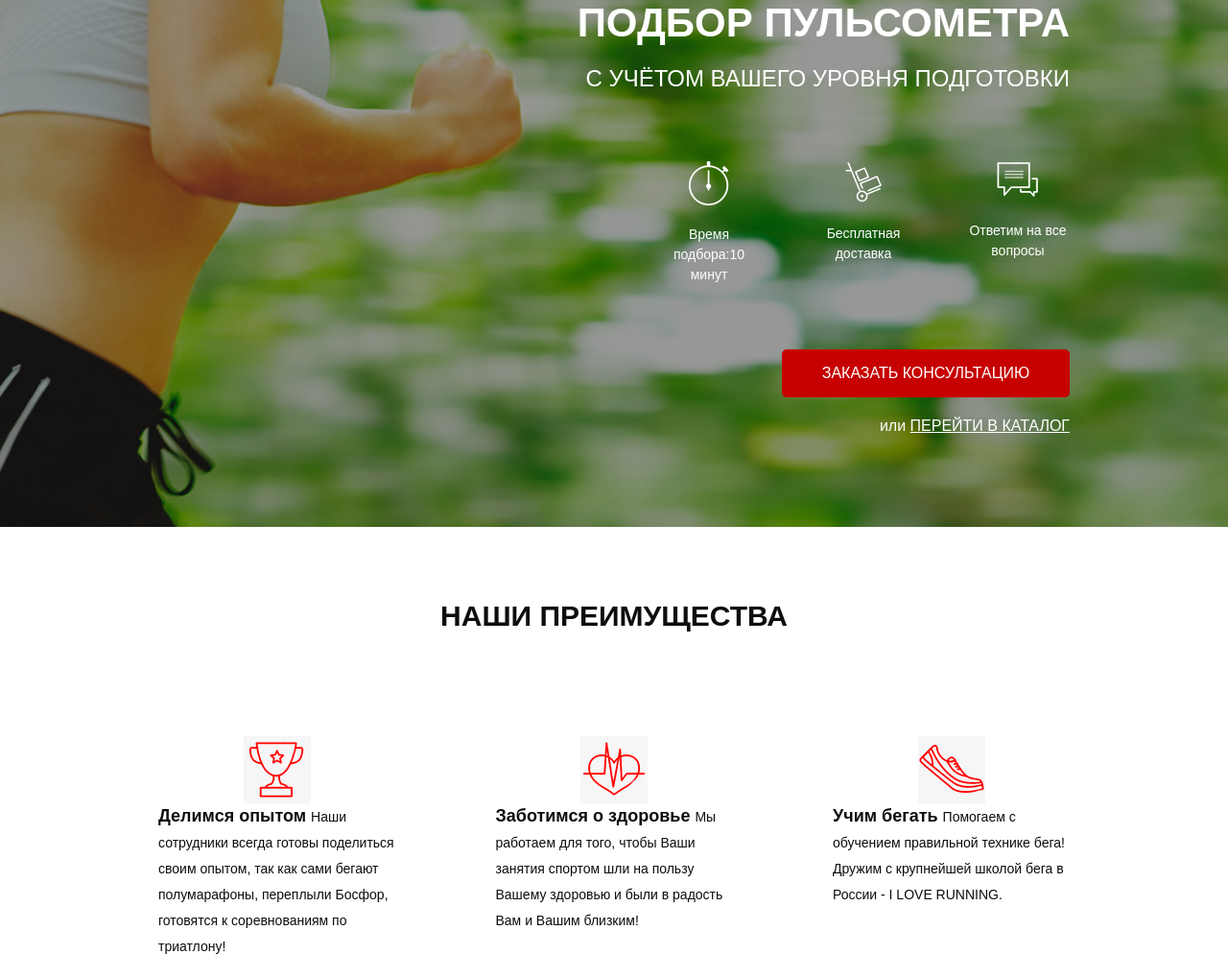
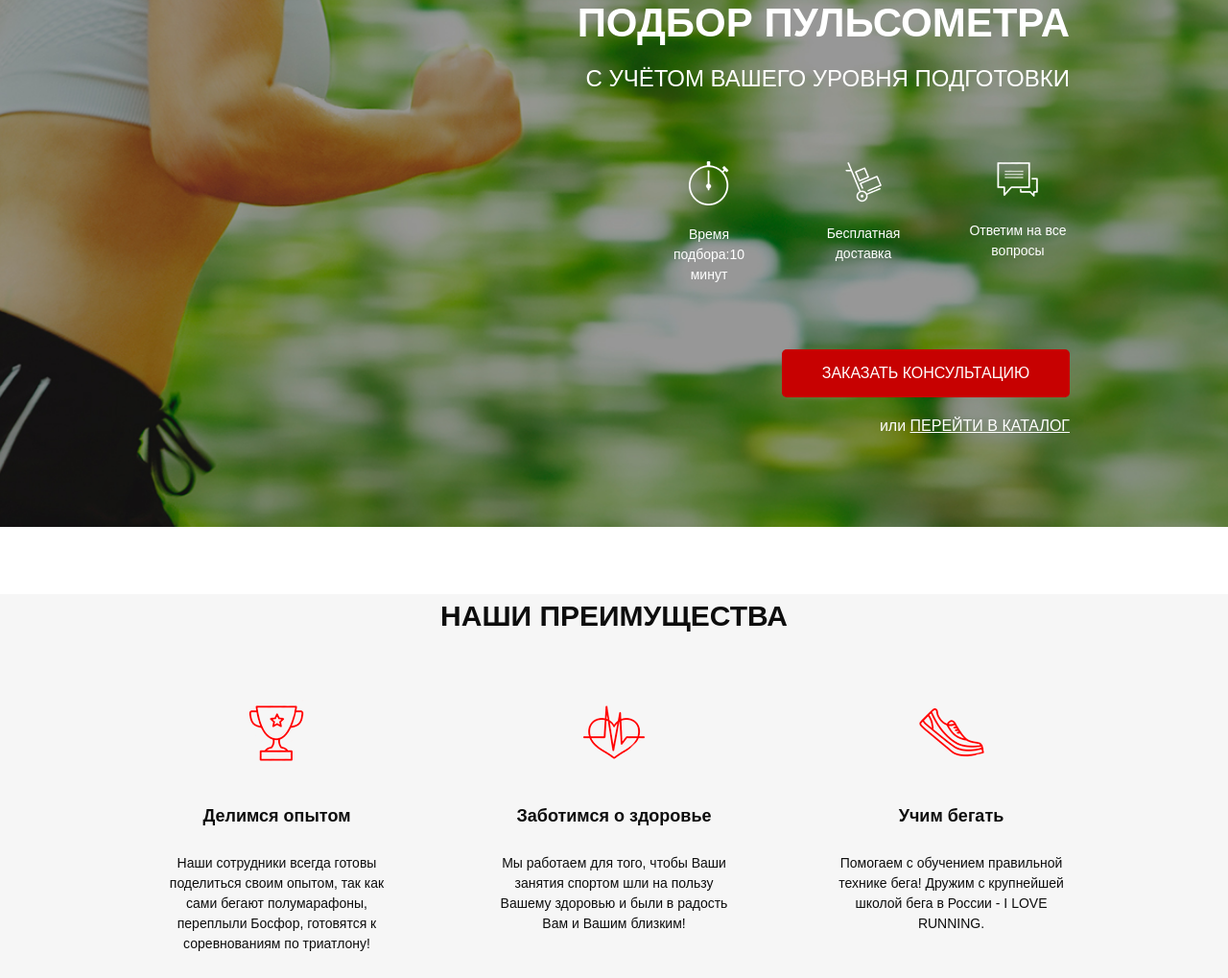
Before and after one commit to greenmax79/pulse, a website: page src/index.html in a window 1280 px wide. Shown: the part 165-1184 px from the top of the page at 96% size. Drawn offline with Linux system fonts and the light colour scheme; a web font is replaced by a local one.

Commit message:
our finished

```diff
--- a/src/index.html
+++ b/src/index.html
@@ -60,20 +60,20 @@
             <div class="our__wrapper">
                 <div class="our__item">
                     <img src="icons/2-1.png" alt="cup">
-                    Делимся опытом
+                    Делимся опытом <br>
                     <span>Наши сотрудники всегда готовы поделиться своим опытом,
                         так как сами бегают полумарафоны, переплыли Босфор, готовятся к соревнованиям по триатлону!</span>
                 </div>
                 <div class="our__item">
                     <img src="icons/2-2.png" alt="heart">
-                    Заботимся о здоровье
+                    Заботимся о здоровье <br>
                     <span>Мы работаем для того,
                         чтобы Ваши занятия спортом шли на пользу Вашему здоровью и были в радость Вам и Вашим близким!
                         </span>
                 </div>
                 <div class="our__item">
                     <img src="icons/2-3.png" alt="foot">
-                    Учим бегать
+                    Учим бегать <br>
                     <span>Помогаем с обучением
                         правильной технике бега!
                         Дружим с крупнейшей школой бега в России - I LOVE RUNNING.
--- a/src/sass/blocks/_our.scss
+++ b/src/sass/blocks/_our.scss
@@ -1,5 +1,6 @@
 .our {
     min-height: 472;
+    background-color: #f6f6f6;
     &__text {
         display: block;
         color: #0d0d0d;
@@ -16,19 +17,22 @@
     }
     &__item {
         width: 247px;
+        text-align: center;
         img {
             display: block;
             margin: 0 auto;
+            margin-bottom: 38px;
         }
         color: #0d0d0d;
         font-size: 18px;
         font-weight: 700;
-        margin-top: 38px;
+        margin-bottom: 25px;
         span {
-            margin-top: 25px;
+            display: block;
             color: #0d0d0d;
             font-size: 14px;
             font-weight: 300;
+            margin-top: 25px;
         }
     }
 }
```
Also changed, not shown: src/css/style.min.css.
